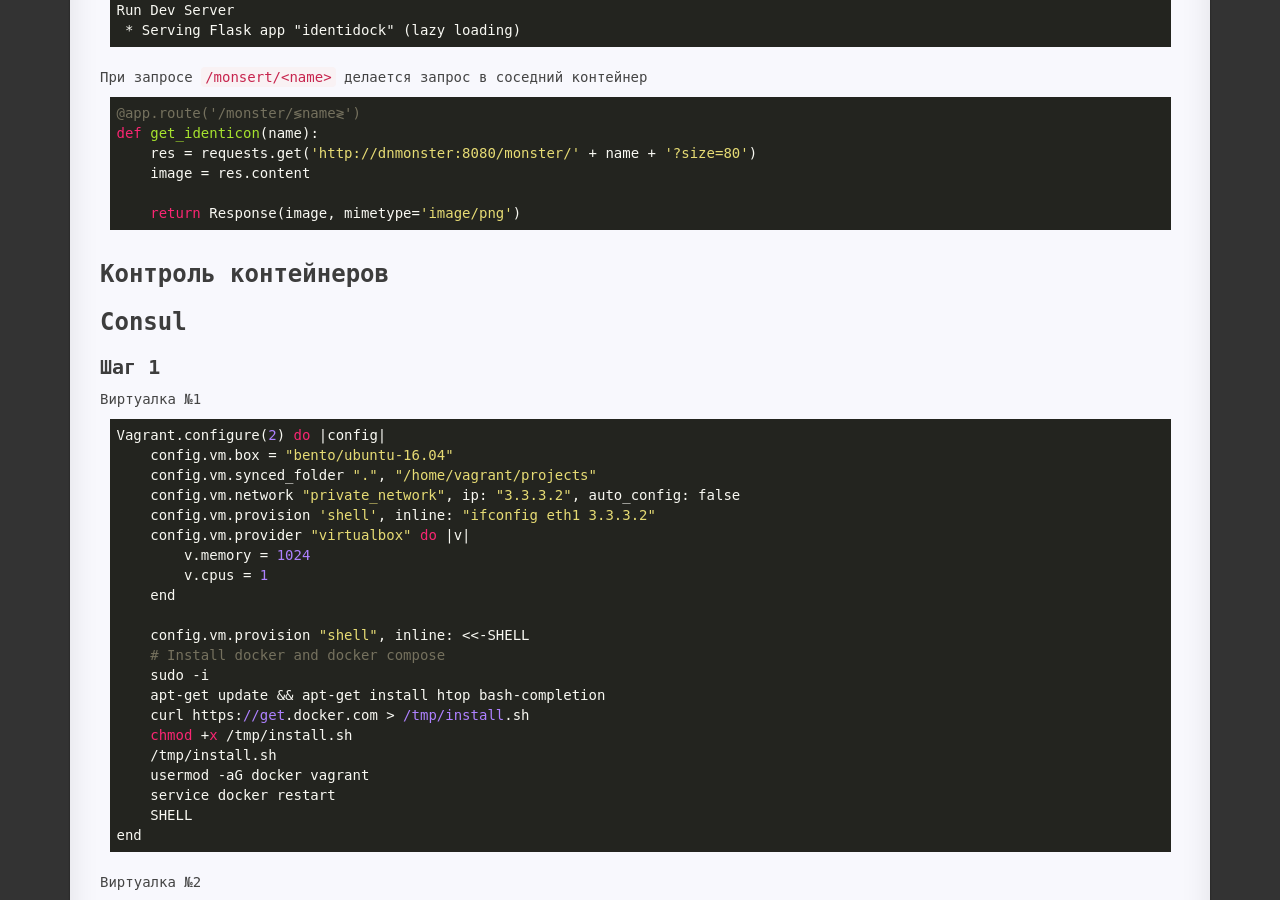
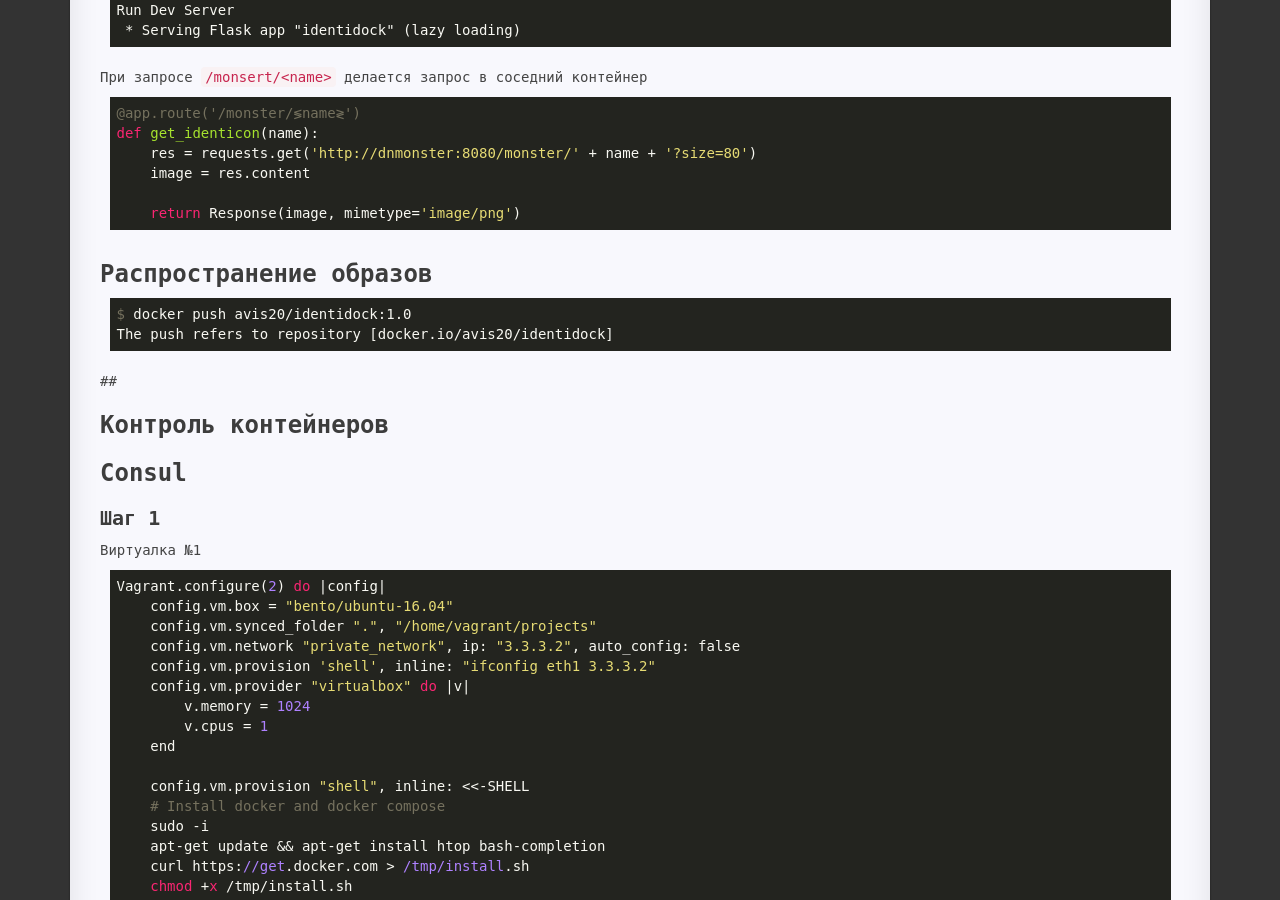
Before and after one commit to Avis20/avis20.github.io, a Jekyll site: the page built from _posts/2019-07-03-linux-dockerbook.md, in a window 1280 px wide and 900 px high, scrolled down 5098 px. Built offline with Jekyll 4.4.1, drawn with Linux system fonts in a browser that asks for light colours.

```diff
--- a/_posts/2019-07-03-linux-dockerbook.md
+++ b/_posts/2019-07-03-linux-dockerbook.md
@@ -287,7 +287,14 @@ def get_identicon(name):
 </code></pre>
 
 
+# Распространение образов
 
+<pre><code class="shell">
+$ docker push avis20/identidock:1.0
+The push refers to repository [docker.io/avis20/identidock]
+</code></pre>
+
+##
 
 # Контроль контейнеров
 
```
Also changed, not shown: _posts/2019-07-26-linux-docker-compose.md (+0 -4 lines).
